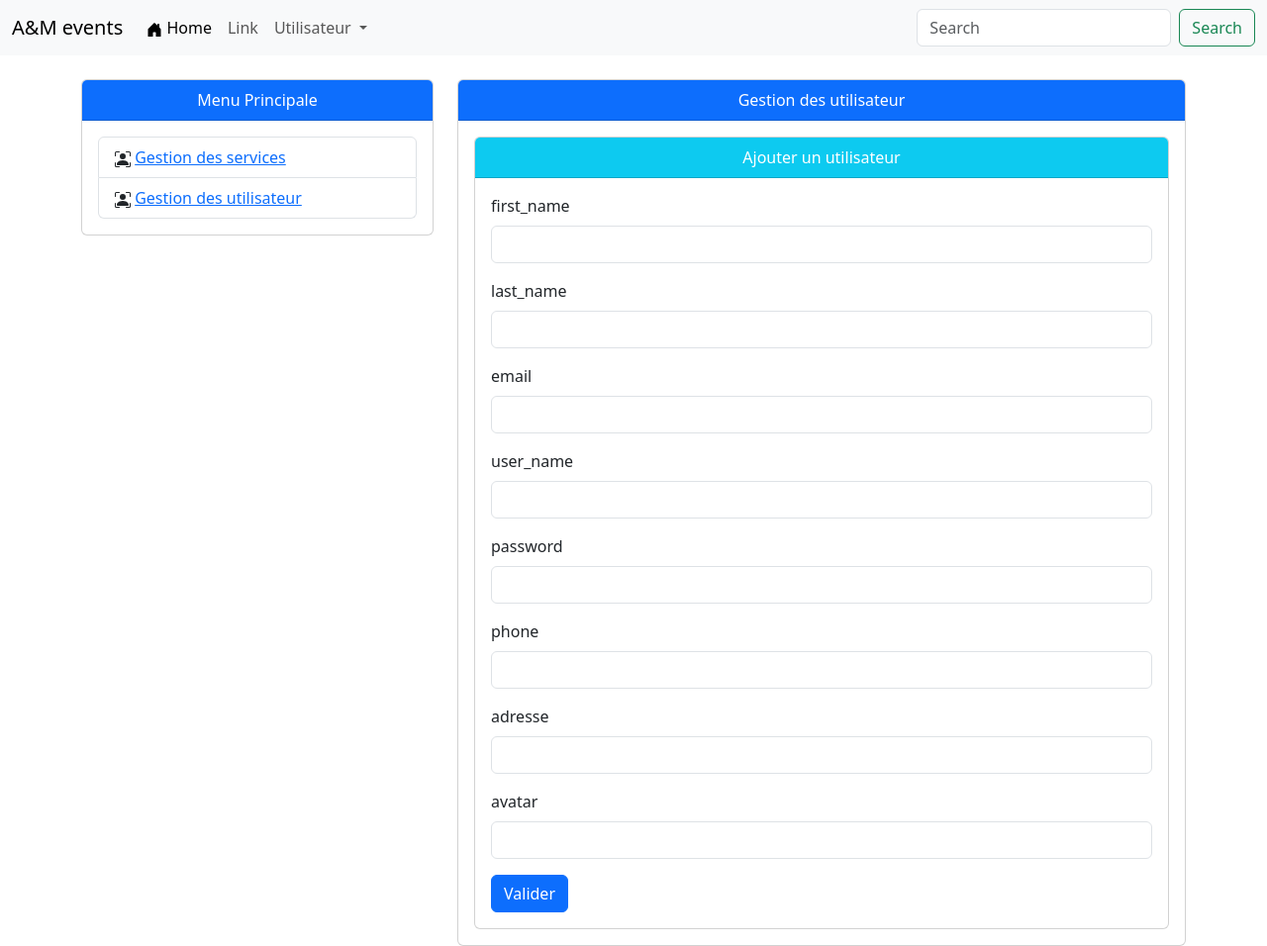
After one commit to manar25-isg/projet-pfe, a PHP site: page /admin/utilisateurs/ajouterr.php in a window 1280 px wide. The commit adds this page. Shown: the whole page at 99% size. Run offline with PHP 8.4, Linux system fonts and the light colour scheme.

Commit message:
crud utilisateurs

```diff
--- a/admin/shared/menu.php
+++ b/admin/shared/menu.php
@@ -2,6 +2,10 @@
     <li class="list-group-item"><svg xmlns="http://www.w3.org/2000/svg" width="16" height="16" fill="currentColor" class="bi bi-person-bounding-box" viewBox="0 0 16 16">
             <path d="M1.5 1a.5.5 0 0 0-.5.5v3a.5.5 0 0 1-1 0v-3A1.5 1.5 0 0 1 1.5 0h3a.5.5 0 0 1 0 1zM11 .5a.5.5 0 0 1 .5-.5h3A1.5 1.5 0 0 1 16 1.5v3a.5.5 0 0 1-1 0v-3a.5.5 0 0 0-.5-.5h-3a.5.5 0 0 1-.5-.5M.5 11a.5.5 0 0 1 .5.5v3a.5.5 0 0 0 .5.5h3a.5.5 0 0 1 0 1h-3A1.5 1.5 0 0 1 0 14.5v-3a.5.5 0 0 1 .5-.5m15 0a.5.5 0 0 1 .5.5v3a1.5 1.5 0 0 1-1.5 1.5h-3a.5.5 0 0 1 0-1h3a.5.5 0 0 0 .5-.5v-3a.5.5 0 0 1 .5-.5" />
             <path d="M3 14s-1 0-1-1 1-4 6-4 6 3 6 4-1 1-1 1zm8-9a3 3 0 1 1-6 0 3 3 0 0 1 6 0" />
-        </svg> <a href="../services/liste.php">Gestion des services</a></li>
+        </svg> <a href="../admin/services/liste.php">Gestion des services</a></li>
+    <li class="list-group-item"><svg xmlns="http://www.w3.org/2000/svg" width="16" height="16" fill="currentColor" class="bi bi-person-bounding-box" viewBox="0 0 16 16">
+            <path d="M1.5 1a.5.5 0 0 0-.5.5v3a.5.5 0 0 1-1 0v-3A1.5 1.5 0 0 1 1.5 0h3a.5.5 0 0 1 0 1zM11 .5a.5.5 0 0 1 .5-.5h3A1.5 1.5 0 0 1 16 1.5v3a.5.5 0 0 1-1 0v-3a.5.5 0 0 0-.5-.5h-3a.5.5 0 0 1-.5-.5M.5 11a.5.5 0 0 1 .5.5v3a.5.5 0 0 0 .5.5h3a.5.5 0 0 1 0 1h-3A1.5 1.5 0 0 1 0 14.5v-3a.5.5 0 0 1 .5-.5m15 0a.5.5 0 0 1 .5.5v3a1.5 1.5 0 0 1-1.5 1.5h-3a.5.5 0 0 1 0-1h3a.5.5 0 0 0 .5-.5v-3a.5.5 0 0 1 .5-.5" />
+            <path d="M3 14s-1 0-1-1 1-4 6-4 6 3 6 4-1 1-1 1zm8-9a3 3 0 1 1-6 0 3 3 0 0 1 6 0" />
+        </svg> <a href="../admin/utilisateurs/listee.php">Gestion des utilisateur</a></li>
 
 </ul>
--- /dev/null
+++ b/admin/utilisateurs/ajouterr.php
@@ -0,0 +1,138 @@
+<?php include_once('../../header.php'); ?>
+<!-- navbar de site -->
+<?php include_once('../../navbar.php'); ?>
+<!-- /navbar de site -->
+<!-- division de la page -->
+<div class="container">
+    <div class="row mt-4">
+        <div class="col-4">
+            <div class="card">
+                <div class="card-header text-center bg-primary text-white">Menu Principale</div>
+                <div class="card-body">
+                    <?php
+                    include_once('../shared/menu.php');
+                    ?>
+                </div>
+            </div>
+        </div>
+        <div class="col-8">
+            <div class="card">
+                <div class="card-header text-center bg-primary text-white">Gestion des utilisateur</div>
+                <div class="card-body">
+                    <div class="row">
+                        <div class="col">
+                            <div class="card">
+                                <div class="card-header  text-center bg-info text-white">Ajouter un utilisateur</div>
+                                <div class="card-body">
+                                    <?php
+                                    function saveUser($first_name, $last_name,$email, $user_name,$password, $phone,$adresse, $avatar)
+                                    {
+                                        //var_dump("formulaire recu au serveur");
+                                        // se connecter à la base
+                                        $con = mysqli_connect('localhost', 'root', '', 'db_events');
+                                        // requete  SQL
+                                        $insert = "INSERT INTO `utilisateurs`(  `first_name`, `last_name`, `email`, `user_name`, `password`, `phone`, `adresse`, `avatar`) VALUES (\"" . $first_name . "\",\"" . $last_name . "\",\"" . $email . "\",\"" . $user_name . "\",\"" . $password . "\",\"" . $phone . "\",\"" . $adresse . "\",\"" . $avatar . "\")";
+                                        $result = mysqli_query($con, $insert);
+                                    }
+                                    // soumission de formulaire par la methode POST
+                                    $errors = [];
+                                    if (isset($_POST['valid'])) {
+                                        // recuperation des données
+                                        $first_name = $_POST['first_name'];
+                                        $last_name = $_POST['last_name'];
+                                        $email = $_POST['email'];
+                                        $user_name = $_POST['user_name'];
+                                        $password = $_POST['password'];
+                                        $phone = $_POST['phone'];
+                                        $adresse = $_POST['adresse'];
+                                        $avatar = $_POST['avatar'];
+                                        //$image = $_POST['image'];
+                                        // validation des données
+                                        // contraintes
+                                        if (empty($first_name)) {
+                                            $errors[] = "first_name is required";
+                                        }
+                                        if (empty($last_name)) {
+                                            $errors[] = "last_name is required";
+                                        }
+                                        if (empty($email)) {
+                                            $errors[] = "email is required";
+                                        }
+                                        if (empty($user_name)) {
+                                            $errors[] = "user_name is required";
+                                        }
+                                        if (empty($password)) {
+                                            $errors[] = "password is required";
+                                        }
+                                        if (empty($phone)) {
+                                            $errors[] = "phone is required";
+                                        }
+                                        if (empty($adresse)) {
+                                            $errors[] = "adresse is required";
+                                        }
+                                        if (empty($avatar)) {
+                                            $errors[] = "avatar is required";
+                                        }
+
+                                        if (count($errors) <= 0) {
+                                            saveService($first_name , $last_name, $email, $$user_name, $password, $phone, $adresse, $avatar);
+                                        }
+                                    }
+                                    ?>
+                                    <?php
+                                        if(count($errors) > 0){
+                                           foreach($errors as $error){
+
+                                            ?>
+                                            <div class="alert alert-danger"><?= $error ?></div>
+                                            <?php
+                                           }
+                                        }
+                                    ?>
+                                    <form action="" method="post">
+                                        <div class="mb-3">
+                                            <label for="exampleInputEmail1" class="form-label">first_name</label>
+                                            <input type="text" class="form-control" name="first_name" id="exampleInputEmail1">
+                                        </div>
+                                        <div class="mb-3">
+                                            <label for="exampleInputEmail1" class="form-label">last_name</label>
+                                            <input type="text" class="form-control" name="last_name" id="exampleInputEmail1">
+                                        </div>
+                                        <div class="mb-3">
+                                            <label for="exampleInputEmail1" class="form-label">email</label>
+                                            <input type="text" class="form-control" name="email" id="exampleInputEmail1">
+                                        </div>
+                                        <div class="mb-3">
+                                            <label for="exampleInputEmail1" class="form-label">user_name</label>
+                                            <input type="text" class="form-control" name="user_name" id="exampleInputEmail1">
+                                        </div>
+                                        <div class="mb-3">
+                                            <label for="exampleInputEmail1" class="form-label">password</label>
+                                            <input type="text" class="form-control" name="password" id="exampleInputEmail1">
+                                        </div>
+                                        <div class="mb-3">
+                                            <label for="exampleInputEmail1" class="form-label">phone</label>
+                                            <input type="text" class="form-control" name="phone" id="exampleInputEmail1">
+                                        </div>
+                                        <div class="mb-3">
+                                            <label for="exampleInputEmail1" class="form-label">adresse</label>
+                                            <input type="text" class="form-control" name="adresse" id="exampleInputEmail1">
+                                        </div>
+                                        <div class="mb-3">
+                                            <label for="exampleInputEmail1" class="form-label">avatar</label>
+                                            <input type="text" class="form-control" name="avatar" id="exampleInputEmail1">
+                                        </div>
+
+                                        <button type="submit" name="valid" class="btn btn-primary">Valider</button>
+                                    </form>
+                                </div>
+                            </div>
+                        </div>
+
+                    </div>
+                </div>
+            </div>
+        </div>
+    </div>
+</div>
+<?php include_once('../../footer.php'); ?>
```
Also changed, not shown: admin/services/liste.php (+7 -7 lines), admin/utilisateurs/listee.php (added, +91 -0 lines).
